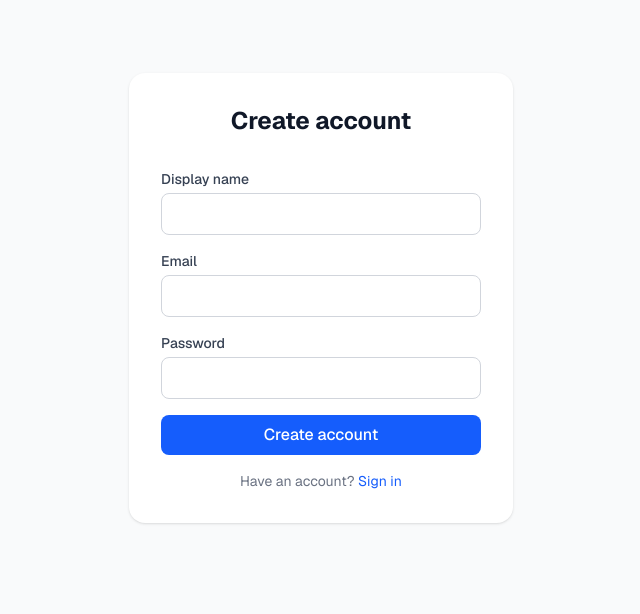
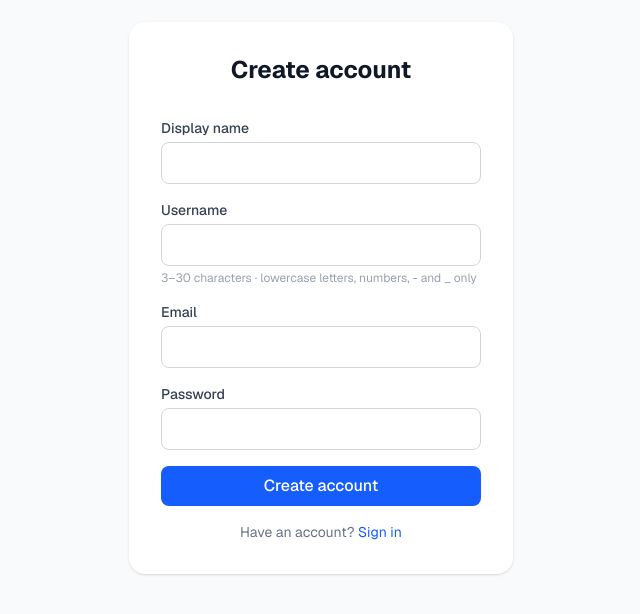
Before and after one commit to markusluisflores/chat-app, a Next.js app: page /register in a window 1280 px wide. Shown: the part 102-716 px from the top of the page, without its empty margins (319-959 px from the left). Built offline with nearby package versions, Linux system fonts and the light colour scheme; no server answers.

Commit message:
feat: add username field to registration form with client-side validation

```diff
--- a/components/auth/RegisterForm.tsx
+++ b/components/auth/RegisterForm.tsx
@@ -4,10 +4,12 @@ import { useState } from 'react'
 import { useRouter } from 'next/navigation'
 import Link from 'next/link'
 import { createClient } from '@/lib/supabase/client'
+import { validateUsername } from '@/lib/utils'
 
 export function RegisterForm() {
   const router = useRouter()
   const [displayName, setDisplayName] = useState('')
+  const [username, setUsername] = useState('')
   const [email, setEmail] = useState('')
   const [password, setPassword] = useState('')
   const [error, setError] = useState<string | null>(null)
@@ -17,13 +19,20 @@ export function RegisterForm() {
 
   async function handleSubmit(e: React.FormEvent) {
     e.preventDefault()
+    setError(null)
+
+    const usernameError = validateUsername(username)
+    if (usernameError) {
+      setError(usernameError)
+      return
+    }
+
     setIsLoading(true)
-    setError(null)
 
     const { data, error } = await supabase.auth.signUp({
       email,
       password,
-      options: { data: { display_name: displayName } },
+      options: { data: { display_name: displayName, username } },
     })
 
     if (error) {
@@ -75,6 +84,20 @@ export function RegisterForm() {
         />
       </div>
       <div>
+        <label htmlFor="username" className="block text-sm font-medium text-gray-700 mb-1">
+          Username
+        </label>
+        <input
+          id="username"
+          type="text"
+          value={username}
+          onChange={(e) => setUsername(e.target.value)}
+          required
+          className="w-full px-3 py-2 border border-gray-300 rounded-lg text-gray-900 bg-white focus:outline-none focus:ring-2 focus:ring-blue-500"
+        />
+        <p className="mt-1 text-xs text-gray-400">3–30 characters · lowercase letters, numbers, - and _ only</p>
+      </div>
+      <div>
         <label htmlFor="email" className="block text-sm font-medium text-gray-700 mb-1">
           Email
         </label>
```
